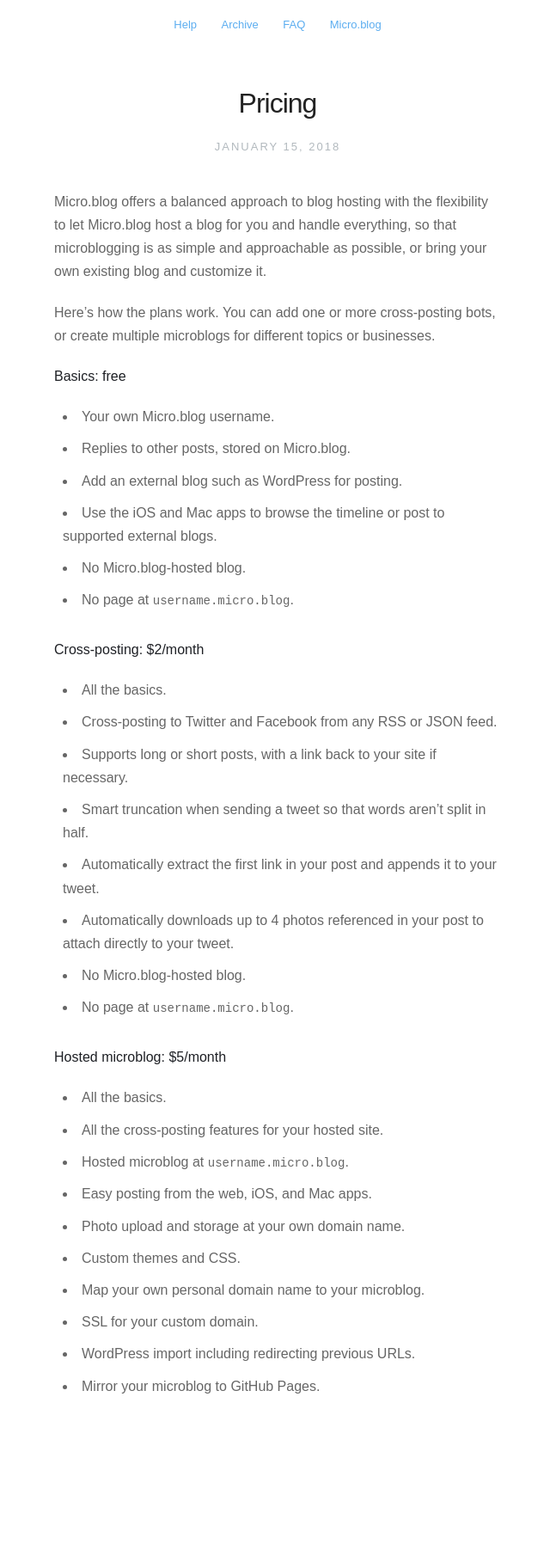
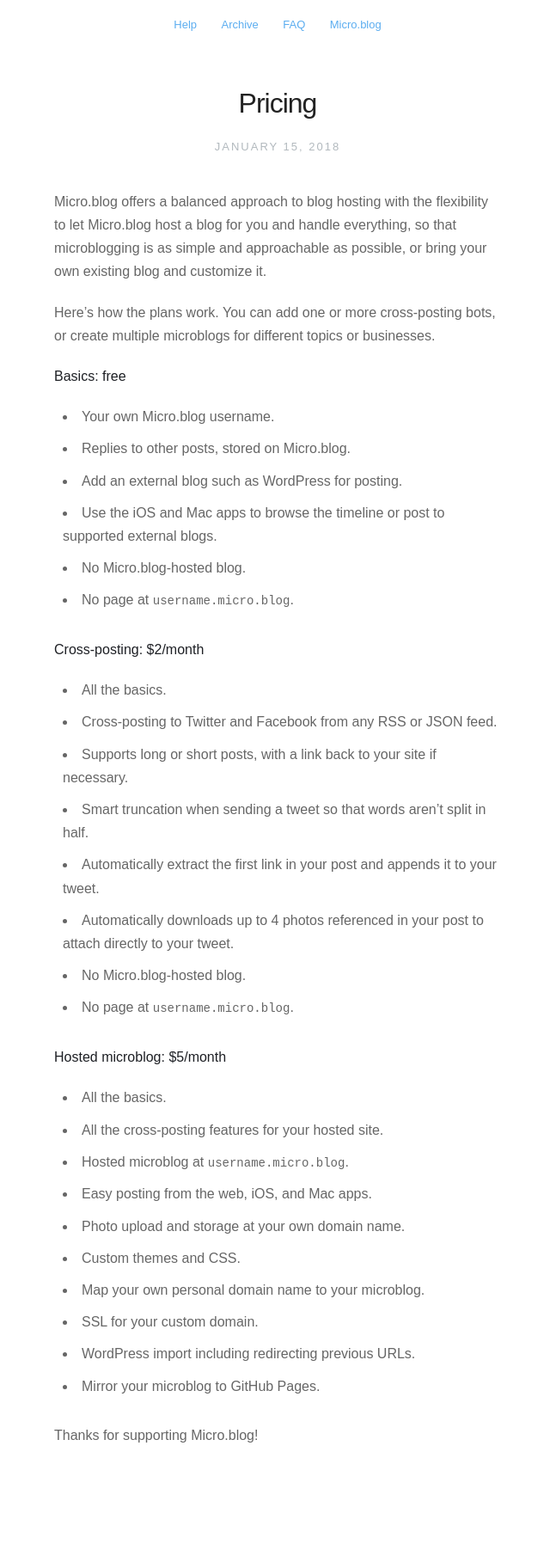
Before and after one commit to microdotblog/help.micro.blog, a Jekyll site: the page built from _posts/2018-11-15-pricing.markdown, in a window 1280 px wide. Shown: the whole page at 86% size, without its empty margins (317-957 px from the left). Built offline with Jekyll 4.4.1, drawn with Linux system fonts in a browser that asks for light colours; nearby versions of some CDN libraries; before the commit the page ends 1756 px from its top, so only the background shows below that.

Commit message:
Added thanks on pricing.

```diff
--- a/_posts/2018-11-15-pricing.markdown
+++ b/_posts/2018-11-15-pricing.markdown
@@ -40,3 +40,5 @@
 * SSL for your custom domain.
 * WordPress import including redirecting previous URLs.
 * Mirror your microblog to GitHub Pages.
+
+Thanks for supporting Micro.blog!
```
